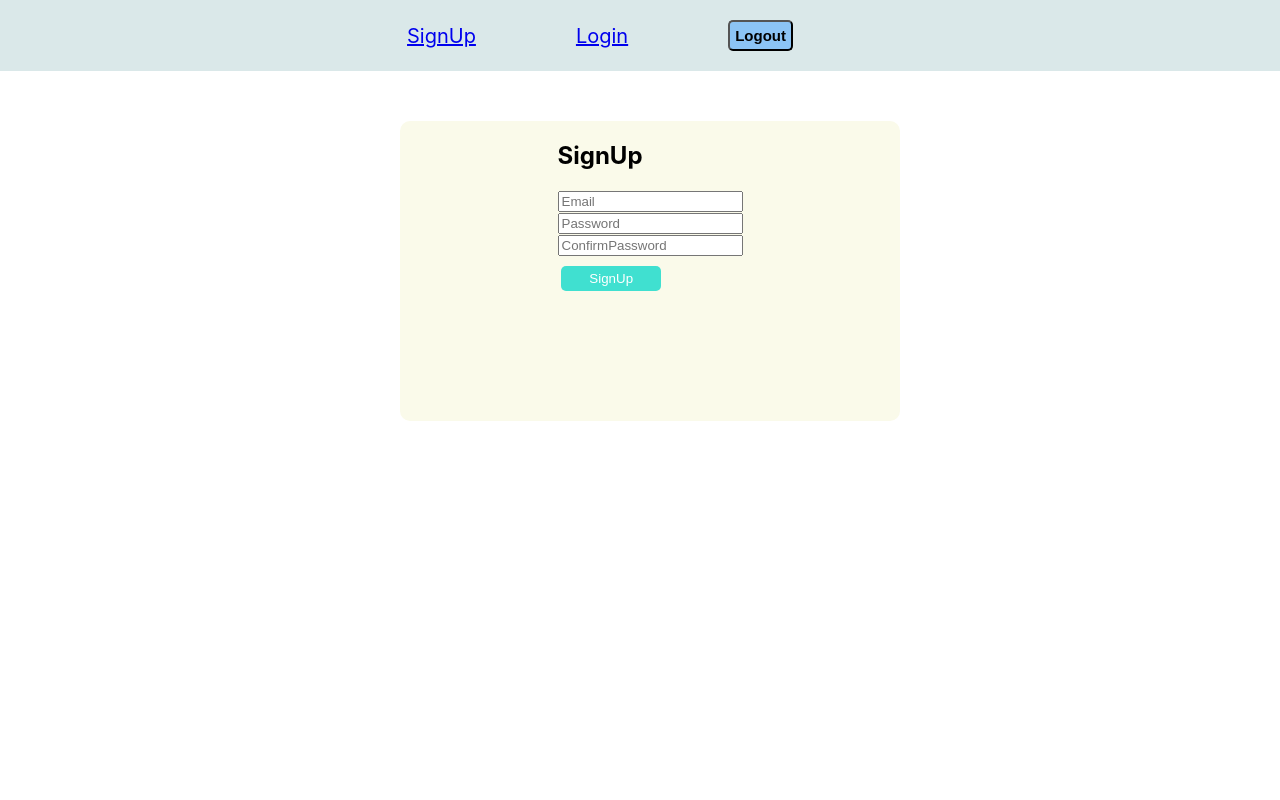
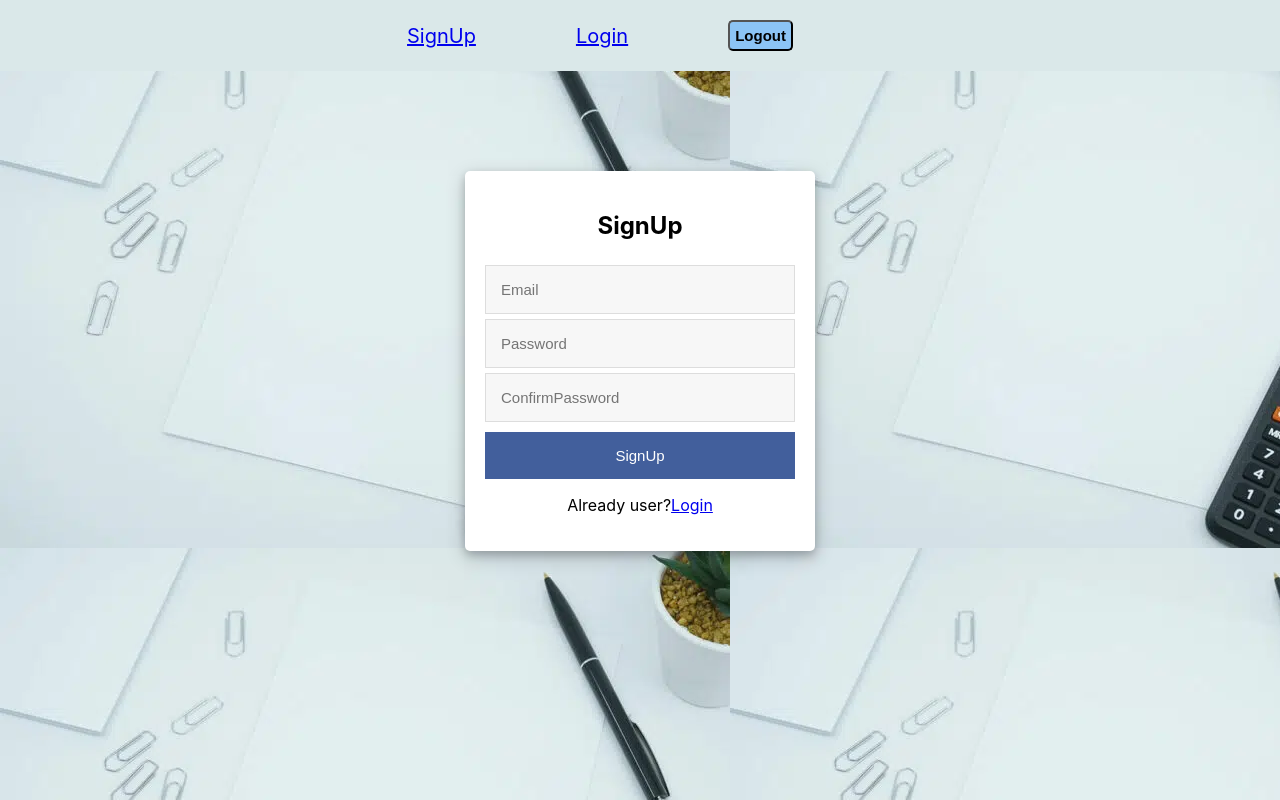
Before and after one commit to Pavanmachareddy/etracker, a React (Create React App) app: page / in a window 1280 px wide. Built offline with nearby package versions, Linux system fonts and the light colour scheme; no server answers.

Commit message:
Post and get to firebase

```diff
--- a/package.json
+++ b/package.json
@@ -6,6 +6,7 @@
     "@testing-library/jest-dom": "^5.16.5",
     "@testing-library/react": "^13.4.0",
     "@testing-library/user-event": "^13.5.0",
+    "axios": "^0.27.2",
     "react": "^18.2.0",
     "react-dom": "^18.2.0",
     "react-router-dom": "^6.3.0",
--- /dev/null
+++ b/src/component/Expenses/ExpenseList.js
@@ -0,0 +1,19 @@
+import React from "react";
+
+const ExpenseList = (props) => {
+  return (
+    <div>
+      {props.items.map((item) => {
+        return (
+          <ul key={item.id}>
+            <li>Money Spent: {item.money}</li>
+            <li>Description:{item.description}</li>
+            <li>Category:{item.category}</li>
+          </ul>
+        );
+      })}
+    </div>
+  );
+};
+
+export default ExpenseList;
--- a/src/component/Expenses/Expenses.js
+++ b/src/component/Expenses/Expenses.js
@@ -1,8 +1,10 @@
 import React, { useRef, useState } from "react";
+import ExpenseList from "./ExpenseList";
 
 const Expenses = () => {
   const dummyExpense = [
     {
+      id: "e1",
       money: "100",
       description: "For health and school",
       category: "salary",
@@ -22,16 +24,34 @@ const Expenses = () => {
     const enteredExpenseDescription = inputExpenseDescriptionRef.current.value;
     const enteredExpenseCategory = inputExpenseCategoryRef.current.value;
 
-    setExpense((prevState) => {
-      return [
-        {
-          money: enteredExpenseMoney,
-          description: enteredExpenseDescription,
-          category: enteredExpenseCategory,
+    const newExpense = {
+      money: enteredExpenseMoney,
+      description: enteredExpenseDescription,
+      category: enteredExpenseCategory,
+
+      id: Math.random().toString(),
+    };
+    fetch(
+      "https://expense-tracker-7f0ee-default-rtdb.firebaseio.com/Expenses.json",
+      {
+        method: "POST",
+        body: JSON.stringify(newExpense),
+        headers: {
+          "Content-Type": "application/json",
         },
-        ...prevState,
-      ];
-    });
+      }
+    )
+      .then((res) => {
+        if (res.ok) {
+          alert("data sent to the backend");
+          return res.json();
+        } else {
+          return res.json((data) => {
+            throw new Error(data.error.message);
+          });
+        }
+      })
+
     inputExpenseMoneyRef.current.value = "";
     inputExpenseDescriptionRef.current.value = "";
     inputExpenseCategoryRef.current.value = "";
@@ -60,6 +80,7 @@ const Expenses = () => {
         </select>
         <button type="submit">Submit</button>
       </form>
+      <ExpenseList items={expense} />
     </div>
   );
 };
--- a/src/component/Pages/Login/Login.css
+++ b/src/component/Pages/Login/Login.css
@@ -1,30 +1,33 @@
 .loginBody{
-   display:flex;
-   justify-content: center;
-   height:300px;
-   width:500px;
-   margin-left:400px;
-   margin-top:50px;
-   background-color:rgb(250,250,234);
-   border-radius: 20px;
+    border-radius: 5px;
+  box-sizing: border-box;
+  text-align: center;
+  background-color: #fff;
+  padding: 20px;
+  width: 100%;
+  max-width: 350px;
+  margin: 100px auto;
+  display: table;
+  box-shadow: 0px 4px 8px 0 rgba(0,0,0,0.2), 0 6px 20px 0 rgba(0,0,0,0.19);
 }
 
-.loginForm{
-    display:flex;
-    flex-direction: column;
-    padding:50px;
-    justify-content: space-between;
-    align-items: center;
-    justify-content: center;
+.loginForm input{
+    width: 100%;
+    background-color: #f7f7f7;
+    color: #000;
+    border: 1px solid #dddddd;
+    padding: 15px;
+    box-sizing: border-box;
+    font-size: 15px;
+    margin-top: 5px;
 }
 .loginBtn{
-    color:white;
-    margin:10px 0px;
-    background-color: turquoise;
-    border-radius: 5px;
-    border:none;
-    margin-left: 2%;
-    height: 25px;
-    width:100px;
-    cursor: pointer;
+    width: 100%;
+  background: #425f9c;
+  border: 0;
+  color: #fff;
+  padding: 15px;
+  margin: 10px 0 0 0;
+  font-size: 15px;
+  cursor: pointer;
 }
--- a/src/component/Pages/Login/Login.js
+++ b/src/component/Pages/Login/Login.js
@@ -49,19 +49,18 @@ const Login = (props) => {
     <div className="loginBody">
       <form className="loginForm" onSubmit={loginSubmitHandler}>
         <h2>Login</h2>
-        {/* <label htmlFor="loginEmail">Email:</label> */}
         <input type="email" placeholder="Email" required ref={loginEmailRef} />
-        {/* <label htmlFor="loginPassword">Password:</label> */}
         <input
           type="password"
           placeholder="Password"
           required
           ref={loginpasswordRef}
         />
+        <Link to="/resetpassword">ForgotPassword</Link>
         <button type="submit" className="loginBtn">
           Login
         </button>
-        <Link to="/resetpassword">ForgotPassword</Link>
+       <p>New user?<Link to="/">SignUp</Link></p>
       </form>
     </div>
   );
--- a/src/component/Pages/SignUp/SignUp.css
+++ b/src/component/Pages/SignUp/SignUp.css
@@ -1,51 +1,35 @@
 .signUpBody{
-    /* display: flex;
-    justify-content: center;
-    height: 300px;
-    width: 300px;
-    margin-left: 480px;
-    margin-top: 50px;
-    background-color: rgb(250,250,234); */
-    border-radius: 10px;
-    display:flex;
-    justify-content: center;
-    height:300px;
-    width:500px;
-    margin-left:400px;
-    margin-top:50px;
-    background-color:rgb(250,250,234);
-}
-
-.signUpform{
-    display:flex;
-    justify-content:center;
-    align-items: center;
-    padding:20px;
-}
-.signUpBtn{
-    /* color:white;
-    background-color: turquoise;
     border-radius: 5px;
-    border:none;
-    margin-top: 10px;
-    height: 25px;
-    width: 60px;
-    cursor: pointer; */
-    color:white;
-    margin:10px 0px;
-    background-color: turquoise;
-    border-radius: 5px;
-    border:none;
-    margin-left: 2%;
-    height: 25px;
-    width:100px;
-    cursor: pointer;
+    box-sizing: border-box;
+    text-align: center;
+    background-color: #fff;
+    padding: 20px;
+    width: 100%;
+    max-width: 350px;
+    margin: 100px auto;
+    display: table;
+    box-shadow: 0px 4px 8px 0 rgba(0, 0, 0, 0.2), 0 6px 20px 0 rgba(0, 0, 0, 0.19);
 }
 
 .signUpform input{
-    padding:30px;
-    border-radius: 5px;
-
+    width: 100%;
+    background-color: #f7f7f7;
+    color: #000;
+    border: 1px solid #dddddd;
+    padding: 15px;
+    box-sizing: border-box;
+    font-size: 15px;
+    margin-top: 5px;
+}
+.signUpBtn{
+    width: 100%;
+    background: #425f9c;
+    border: 0;
+    color: #fff;
+    padding: 15px;
+    margin: 10px 0 0 0;
+    font-size: 15px;
+    cursor: pointer;
 }
 
 .verifyOtp{
--- a/src/component/Pages/SignUp/SignUp.js
+++ b/src/component/Pages/SignUp/SignUp.js
@@ -1,4 +1,5 @@
 import React, { useRef, useState } from "react";
+import { Link } from "react-router-dom";
 // import VerifyEmailId from "../VerifyEmail/VerifyEmailId";
 import "./SignUp.css";
 
@@ -33,8 +34,7 @@ const SignUp = () => {
           "Content-Type": "application/json",
         },
       }
-    )
-      .then((res) => {
+    ).then((res) => {
       if (res.ok) {
         console.log(res);
         console.log("Successfully Registered");
@@ -47,40 +47,38 @@ const SignUp = () => {
           alert(data.error.message);
         });
       }
-      })
-      .then((data) => {
-        // localStorage.setItem("idToken", data.idToken);
-        //  console.log(data);
-        let id = data.idToken;
+    });
+    // .then((data) => {
+    //   let id = data.idToken;
 
-        fetch(
-          "https://identitytoolkit.googleapis.com/v1/accounts:sendOobCode?key=AIzaSyA99thkT2KGxjW0fXTrkbxeP83YIjyXr10",
-          {
-            method: "POST",
-            body: JSON.stringify({
-              requestType: "VERIFY_EMAIL",
-              idToken: id,
-            }),
-            headers: {
-              "Content-Type": "application/json",
-            },
-          }
-        ).then((res) => {
-          if (res.ok) {
-            console.log("Otp sent");
-            console.log(res, ".......");
-          } else {
-            return res.json().then((data) => {
-              alert("Something went wrong");
-              console.log(data, "---------daaaa");
-            });
-          }
-        });
-      });
+    //   fetch(
+    //     "https://identitytoolkit.googleapis.com/v1/accounts:sendOobCode?key=AIzaSyA99thkT2KGxjW0fXTrkbxeP83YIjyXr10",
+    //     {
+    //       method: "POST",
+    //       body: JSON.stringify({
+    //         requestType: "VERIFY_EMAIL",
+    //         idToken: id,
+    //       }),
+    //       headers: {
+    //         "Content-Type": "application/json",
+    //       },
+    //     }
+    //   ).then((res) => {
+    //     if (res.ok) {
+    //       console.log("Otp sent");
+    //       console.log(res, ".......");
+    //     } else {
+    //       return res.json().then((data) => {
+    //         alert("Something went wrong");
+    //         console.log(data, "---------daaaa");
+    // });
+    // }
+    // });
+    // });
   };
   return (
     <div className="signUpBody">
-      <form className="SignUpform" onSubmit={submitHandler}>
+      <form className="signUpform" onSubmit={submitHandler}>
         <h2>SignUp</h2>
         <input type="email" placeholder="Email" required ref={inputEmailRef} />
         <br />
@@ -106,6 +104,11 @@ const SignUp = () => {
             SignUp
           </button>
         </div>
+        <div>
+          <p>
+            Already user?<Link to="/login">Login</Link>
+          </p>
+        </div>
       </form>
       {/* <div className="verifyOtp">
         {isVerify && <VerifyEmailId verify={setIsVerify} />}
--- a/src/component/Pages/WellComePage.js
+++ b/src/component/Pages/WellComePage.js
@@ -8,8 +8,10 @@ const WellComePage = () => {
       <div>
         <h2>Wellcome to Expense Tracker</h2>
       </div>
-      <p>Your profile is Incomplete.</p>
-      <Link to="/completeprofile">Complete Now</Link>
+      <p>
+        Your profile is Incomplete.
+        <Link to="/completeprofile">Complete Now</Link>
+      </p>
       <Expenses />
     </>
   );
--- a/src/index.css
+++ b/src/index.css
@@ -1,5 +1,6 @@
 body {
   margin: 0;
+  background-image: url("./component/image.jpg");
   font-family: -apple-system, BlinkMacSystemFont, 'Segoe UI', 'Roboto', 'Oxygen',
     'Ubuntu', 'Cantarell', 'Fira Sans', 'Droid Sans', 'Helvetica Neue',
     sans-serif;
```
Also changed, not shown: src/component/image.jpg (added), 1 other file (tests, documents, lock files or other folders). Lines whose indentation alone changed are shown as unchanged.
